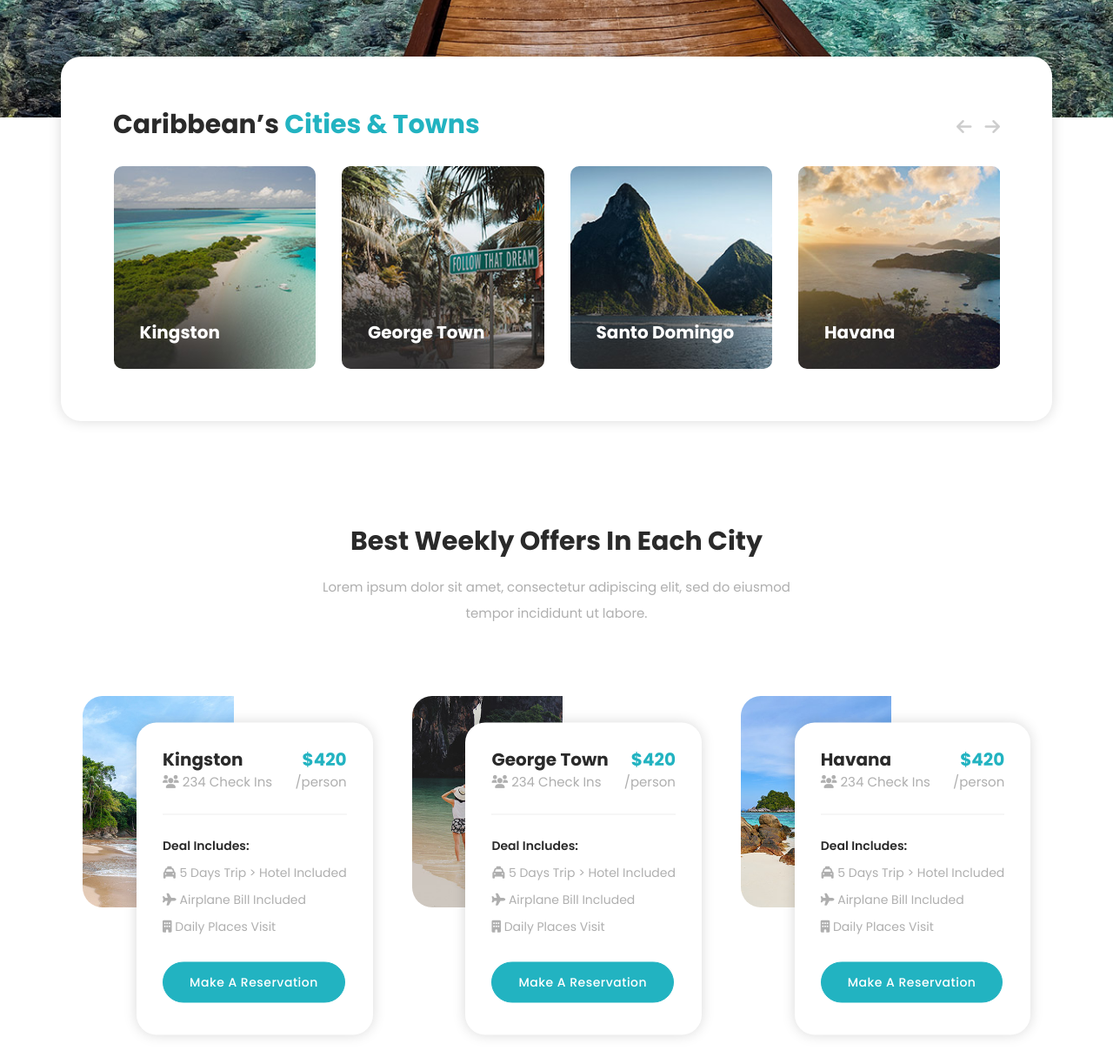
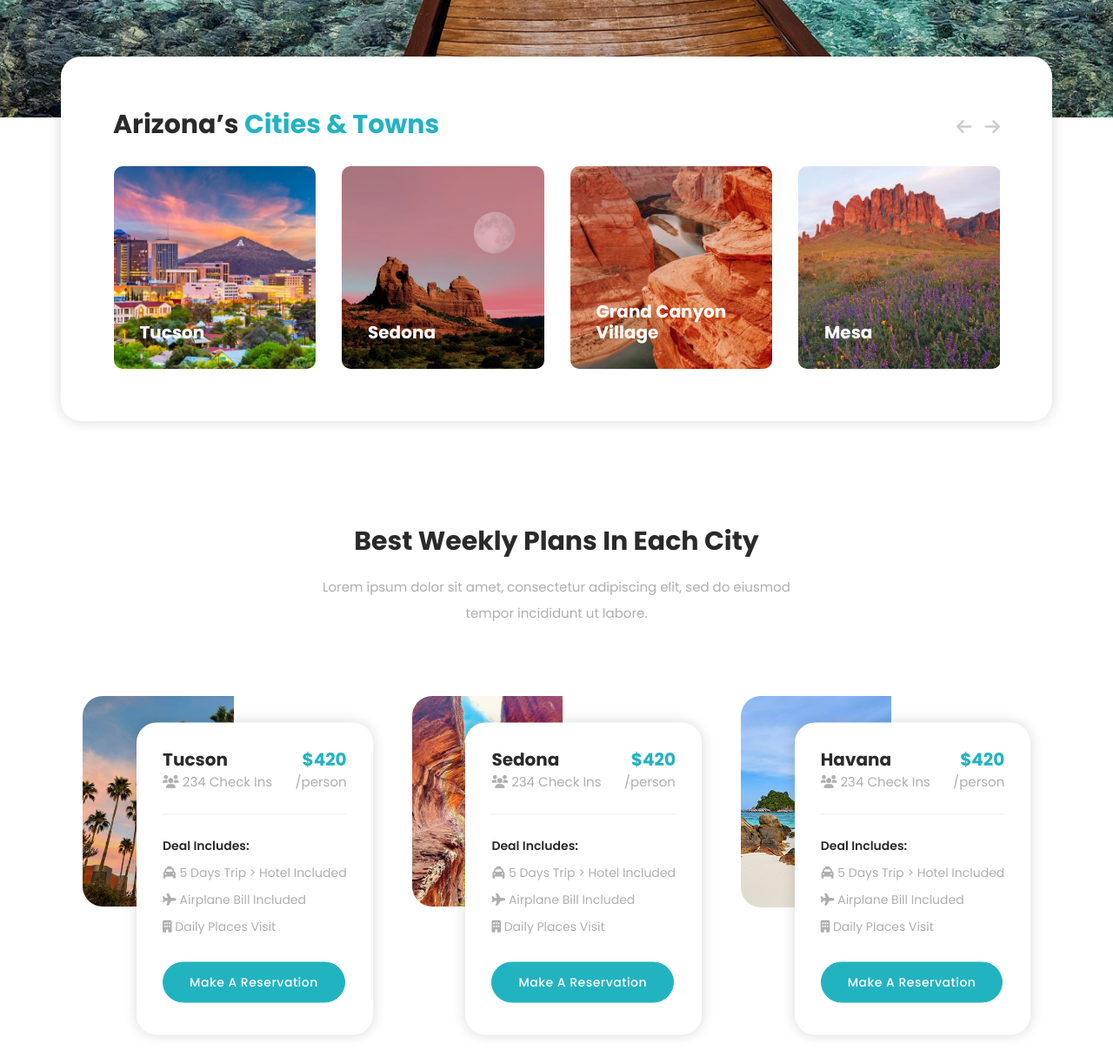
Before and after one commit to Zoeeeeee01/Zoeeeeee01.github.io, a plain HTML site: page about.html in a window 1280 px wide. Shown: the part 800-2023 px from the top of the page at 87% size. Drawn offline with nearby package versions, Linux system fonts and the light colour scheme.

Commit message:
initCommit

```diff
--- a/about.html
+++ b/about.html
@@ -82,7 +82,7 @@ https://templatemo.com/tm-580-woox-travel
             <div class="blur-bg"></div>
             <h4>EXPLORE OUR COUNTRY</h4>
             <div class="line-dec"></div>
-            <h2>Welcome To Caribbean</h2>
+            <h2>Welcome To Arizona</h2>
             <p>Lorem ipsum dolor sit amet, consectetur adipiscing elit, sed do eiusmod tempor incididunt uttersi labore et dolore magna aliqua is ipsum suspendisse ultrices gravida</p>
             <div class="main-button">
               <a href="reservation.html">Discover More</a>
@@ -100,56 +100,56 @@ https://templatemo.com/tm-580-woox-travel
         <div class="slider-content">
           <div class="row">
             <div class="col-lg-12">
-              <h2>Caribbean’s <em>Cities &amp; Towns</em></h2>
+              <h2>Arizona’s <em>Cities &amp; Towns</em></h2>
             </div>
             <div class="col-lg-12">
               <div class="owl-cites-town owl-carousel">
                 <div class="item">
                   <div class="thumb">
-                    <img src="assets/images/cities-01.jpg" alt="">
-                    <h4>Havana</h4>
+                    <img src="assets/images/ph.jpeg" alt="">
+                    <h4>Pheonix</h4>
                   </div>
                 </div>
                 <div class="item">
                   <div class="thumb">
-                    <img src="assets/images/cities-02.jpg" alt="">
-                    <h4>Kingston</h4>
+                    <img src="assets/images/tu.jpeg" alt="">
+                    <h4>Tucson</h4>
                   </div>
                 </div>
                 <div class="item">
                   <div class="thumb">
-                    <img src="assets/images/cities-03.jpg" alt="">
-                    <h4>George Town</h4>
+                    <img src="assets/images/Se.jpeg" alt="">
+                    <h4>Sedona</h4>
                   </div>
                 </div>
                 <div class="item">
                   <div class="thumb">
-                    <img src="assets/images/cities-04.jpg" alt="">
-                    <h4>Santo Domingo</h4>
+                    <img src="assets/images/gcv.jpeg" alt="">
+                    <h4>Grand Canyon Village</h4>
                   </div>
                 </div>
                 <div class="item">
                   <div class="thumb">
-                    <img src="assets/images/cities-01.jpg" alt="">
-                    <h4>Havana</h4>
+                    <img src="assets/images/mesa.jpeg" alt="">
+                    <h4>Mesa</h4>
                   </div>
                 </div>
                 <div class="item">
                   <div class="thumb">
-                    <img src="assets/images/cities-02.jpg" alt="">
-                    <h4>Kingston</h4>
+                    <img src="assets/images/chan.jpeg" alt="">
+                    <h4>Chandler</h4>
                   </div>
                 </div>
                 <div class="item">
                   <div class="thumb">
-                    <img src="assets/images/cities-03.jpg" alt="">
-                    <h4>George Town</h4>
+                    <img src="assets/images/glen.jpeg" alt="">
+                    <h4>Glendale</h4>
                   </div>
                 </div>
                 <div class="item">
                   <div class="thumb">
-                    <img src="assets/images/cities-04.jpg" alt="">
-                    <h4>Santo Domingo</h4>
+                    <img src="assets/images/sco.jpeg" alt="">
+                    <h4>Scottsdale</h4>
                   </div>
                 </div>
               </div>
@@ -165,7 +165,7 @@ https://templatemo.com/tm-580-woox-travel
       <div class="row">
         <div class="col-lg-6 offset-lg-3">
           <div class="section-heading text-center">
-            <h2>Best Weekly Offers In Each City</h2>
+            <h2>Best Weekly Plans In Each City</h2>
             <p>Lorem ipsum dolor sit amet, consectetur adipiscing elit, sed do eiusmod tempor incididunt ut labore.</p>
           </div>
         </div>
@@ -177,9 +177,28 @@ https://templatemo.com/tm-580-woox-travel
           <div class="owl-weekly-offers owl-carousel">
             <div class="item">
               <div class="thumb">
-                <img src="assets/images/offers-01.jpg" alt="">
+                <img src="assets/images/p_a.jpeg" alt="">
                 <div class="text">
-                  <h4>Havana<br><span><i class="fa fa-users"></i> 234 Check Ins</span></h4>
+                  <h4>Pheonix<br><span><i class="fa fa-users"></i> 234 Check Ins</span></h4>
+                  <h6>$420<br><span>/person</span></h6>
+                  <div class="line-dec"></div>
+                  <ul>
+                    <li>Deal Includes:</li>
+                    <li><i class="fa fa-taxi"></i> 2 Days Trip > Hotel Included</li>
+                    <li><i class="fa fa-plane"></i> No Airplane Bill</li>
+                    <li><i class="fa fa-building"></i> Daily Places Visit</li>
+                  </ul>
+                  <div class="main-button">
+                    <a href="reservation.html">Make a Reservation</a>
+                  </div>
+                </div>
+              </div>
+            </div>
+            <div class="item">
+              <div class="thumb">
+                <img src="assets/images/t_a.jpeg" alt="">
+                <div class="text">
+                  <h4>Tucson<br><span><i class="fa fa-users"></i> 234 Check Ins</span></h4>
                   <h6>$420<br><span>/person</span></h6>
                   <div class="line-dec"></div>
                   <ul>
@@ -196,28 +215,9 @@ https://templatemo.com/tm-580-woox-travel
             </div>
             <div class="item">
               <div class="thumb">
-                <img src="assets/images/offers-02.jpg" alt="">
+                <img src="assets/images/s_a.jpeg" alt="">
                 <div class="text">
-                  <h4>Kingston<br><span><i class="fa fa-users"></i> 234 Check Ins</span></h4>
-                  <h6>$420<br><span>/person</span></h6>
-                  <div class="line-dec"></div>
-                  <ul>
-                    <li>Deal Includes:</li>
-                    <li><i class="fa fa-taxi"></i> 5 Days Trip > Hotel Included</li>
-                    <li><i class="fa fa-plane"></i> Airplane Bill Included</li>
-                    <li><i class="fa fa-building"></i> Daily Places Visit</li>
-                  </ul>
-                  <div class="main-button">
-                    <a href="reservation.html">Make a Reservation</a>
-                  </div>
-                </div>
-              </div>
-            </div>
-            <div class="item">
-              <div class="thumb">
-                <img src="assets/images/offers-03.jpg" alt="">
-                <div class="text">
-                  <h4>George Town<br><span><i class="fa fa-users"></i> 234 Check Ins</span></h4>
+                  <h4>Sedona<br><span><i class="fa fa-users"></i> 234 Check Ins</span></h4>
                   <h6>$420<br><span>/person</span></h6>
                   <div class="line-dec"></div>
                   <ul>
@@ -350,7 +350,7 @@ https://templatemo.com/tm-580-woox-travel
       <div class="row">
         <div class="col-lg-6 offset-lg-3">
           <div class="section-heading text-center">
-            <h2>Best Locations In Caribbeans</h2>
+            <h2>Best Locations In Arizona</h2>
             <p>Lorem ipsum dolor sit amet, consectetur adipiscing elit, sed do eiusmod tempor incididunt ut labore.</p>
           </div>
         </div>
```
Also changed, not shown: index.html (+2 -2 lines), assets/images/Se.jpeg (added), assets/images/chan.jpeg (added), assets/images/gcv.jpeg (added), assets/images/glen.jpeg (added), assets/images/mesa.jpeg (added), assets/images/p_a.jpeg (added), assets/images/ph.jpeg (added), assets/images/s_a.jpeg (added), assets/images/sco.jpeg (added), assets/images/t_a.jpeg (added), assets/images/tu.jpeg (added), 2 other files.
